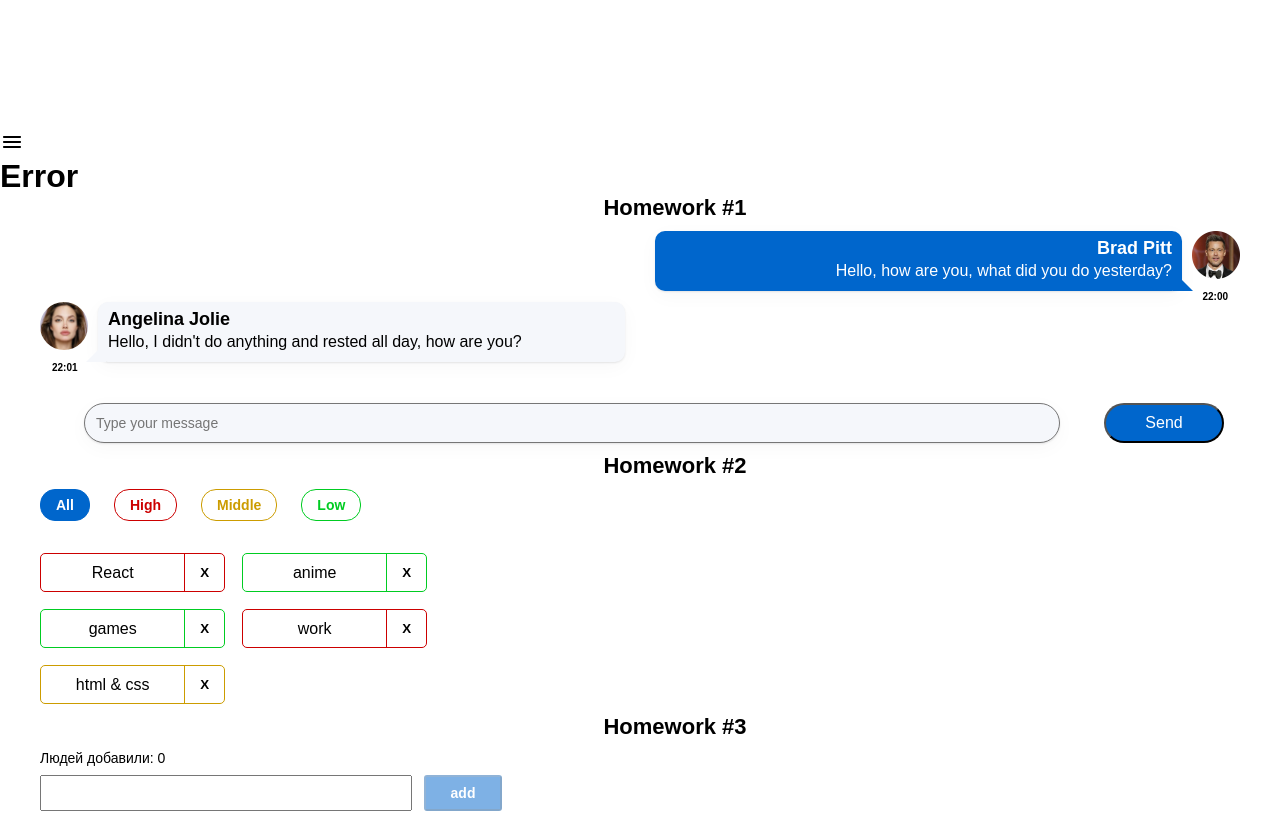
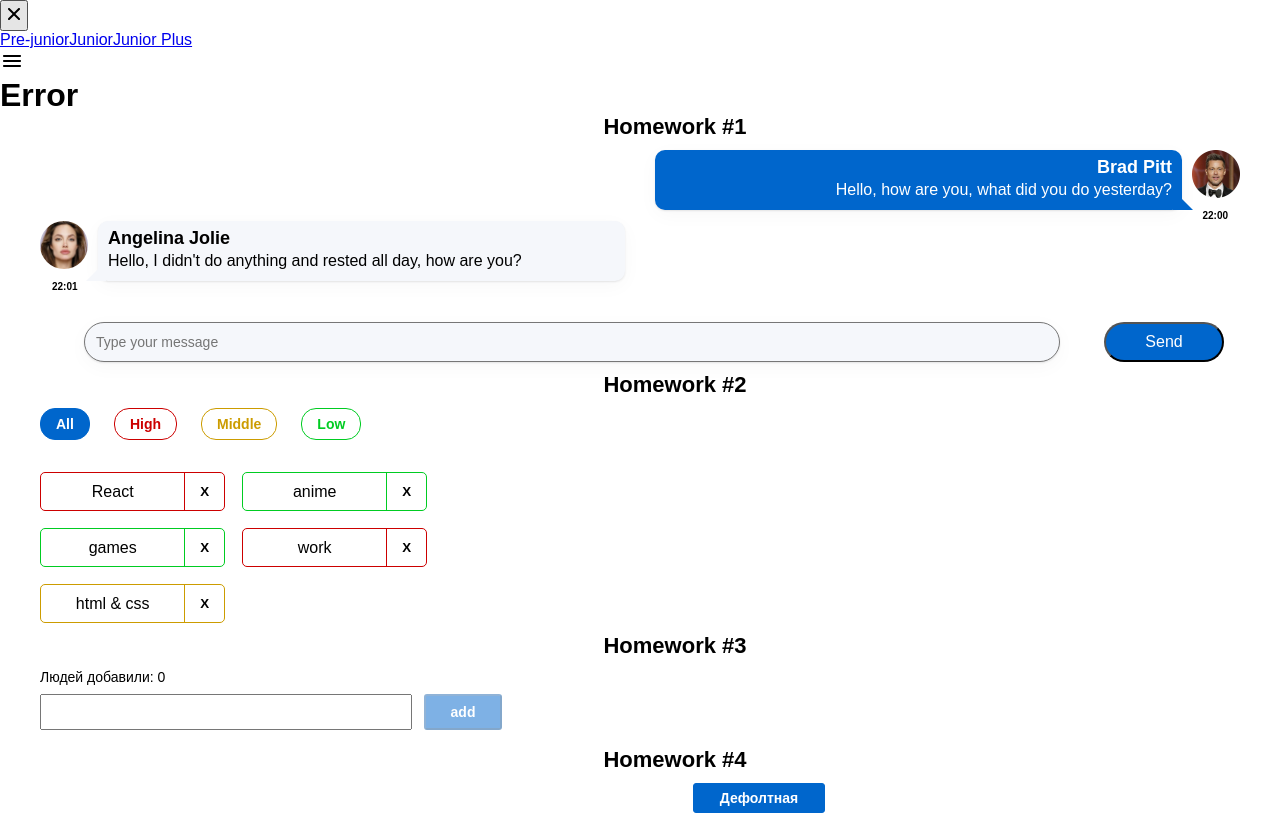
Before and after one commit to OnishchenkoIvan/hwautocheck, a React (Create React App) app: page / in a window 1280 px wide. Shown: the top 815 px of the page. Built offline with nearby package versions, Linux system fonts and the light colour scheme.

Commit message:
fifth exam #7

```diff
--- a/src/s2-homeworks/hw05/sidebar/Sidebar.module.css
+++ b/src/s2-homeworks/hw05/sidebar/Sidebar.module.css
@@ -1,25 +1,25 @@
 .sidebar {
-    margin-bottom: 30px;
-    display: flex;
-    height: 50px;
-    width: 350px;
-    align-items: end;
-    transition-duration: 1500ms;
-    transform: translate(-280px);
-    padding-top: 100px;
+    /*margin-bottom: 30px;*/
+    /*display: flex;*/
+    /*height: 50px;*/
+    /*width: 350px;*/
+    /*align-items: end;*/
+    /*transition-duration: 1500ms;*/
+    /*transform: translate(-280px);*/
+    /*padding-top: 100px;*/
 }
 .active {
     font-size: 24px;
     color: red;
 }
 .link {
-    display: flex;
-    flex-direction: column;
+    /*display: flex;*/
+    /*flex-direction: column;*/
 }
 
 .sidebar.open {
-    transition-duration: 500ms;
-    transform: translate(0px);
+    /*transition-duration: 500ms;*/
+    /*transform: translate(0px);*/
 }
 
 .background {
```
